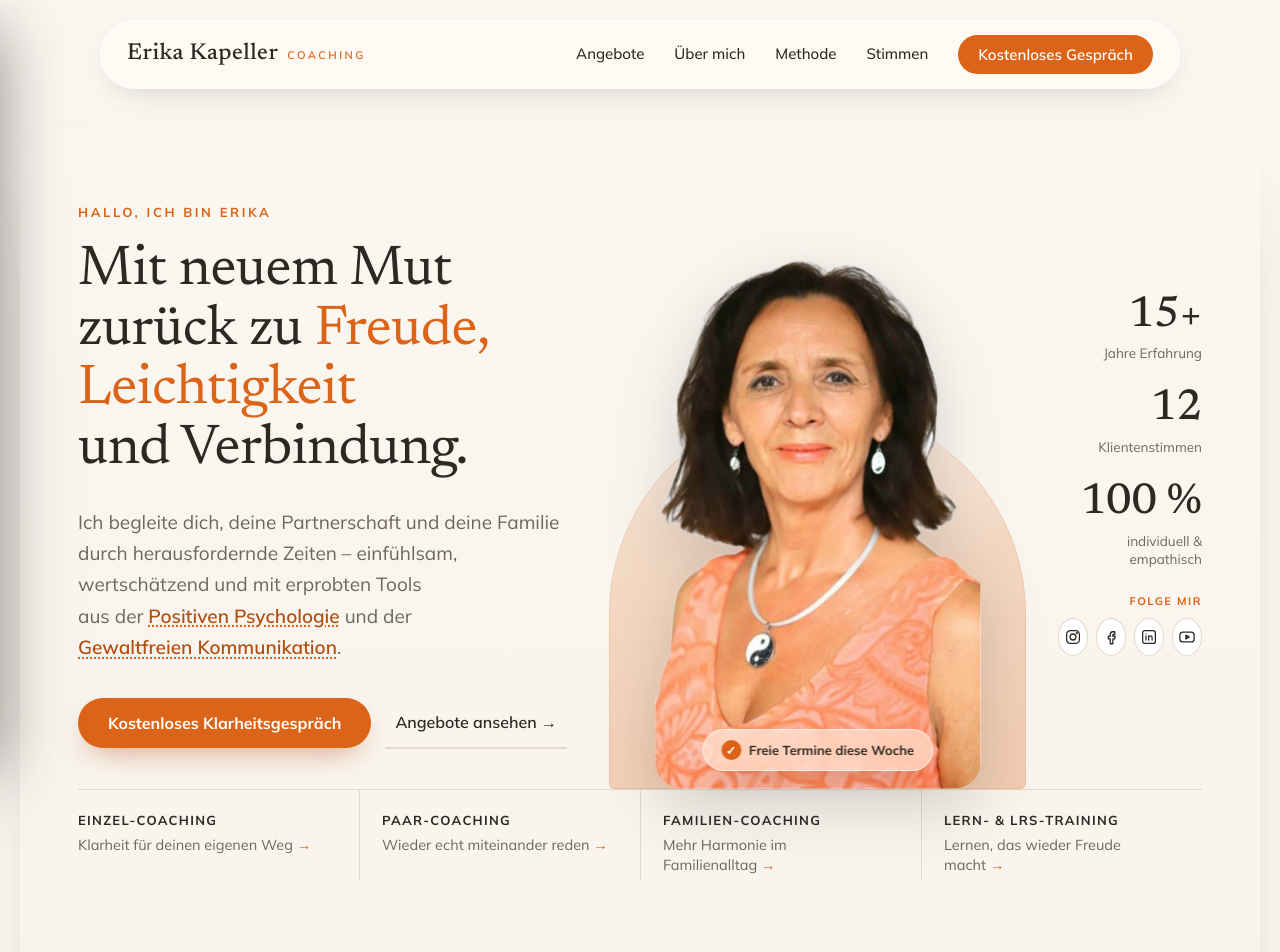
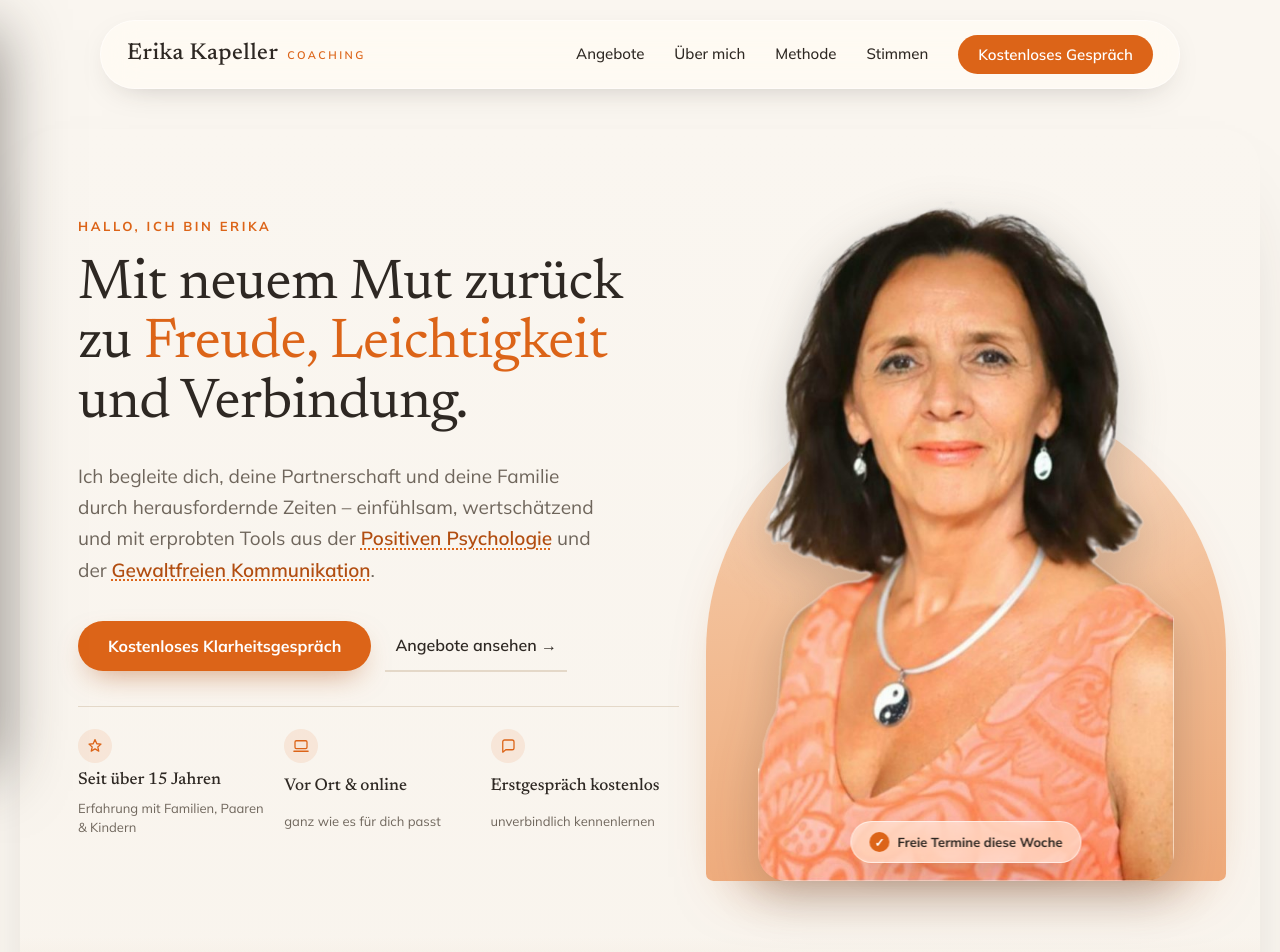
Before and after one commit to kainbergermanuel-commits/erika-kapeller-coaching, a plain HTML site: page index.html in a window 1280 px wide. Shown: the top 952 px of the page. Drawn offline with Linux system fonts and the light colour scheme.

Commit message:
Hero ruhiger: zwei Spalten, Vertrauens-Punkte, kraeftigerer Bogen
Statt Zahlen-Spalte, Social-Symbolen und Schwerpunkt-Leiste: drei
Vertrauens-Punkte unter den Knoepfen (Seit ueber 15 Jahren, Vor Ort &
online, Erstgespraech kostenlos), Portraet bekommt die ganze rechte
Seite, Bogen in warmem Pfirsich. Menue bei mittleren Breiten enger
(ragte bei 900px 14px hinaus). Geprueft bei 375-1440px.

Co-Authored-By: Claude Opus 5.5 <noreply@anthropic.com>

```diff
--- a/index.html
+++ b/index.html
@@ -11,7 +11,7 @@
 <link rel="preconnect" href="https://fonts.googleapis.com">
 <link rel="preconnect" href="https://fonts.gstatic.com" crossorigin>
 <link href="https://fonts.googleapis.com/css2?family=Newsreader:ital,opsz,wght@0,6..72,400;0,6..72,500;0,6..72,600;1,6..72,400&family=Mulish:wght@300;400;500;600;700&display=swap" rel="stylesheet">
-<link rel="stylesheet" href="styles.css?v=20261117i">
+<link rel="stylesheet" href="styles.css?v=20261117l">
 </head>
 <body>
 
@@ -64,6 +64,11 @@
       <a href="https://calendly.com/erikakapeller" target="_blank" rel="noopener" class="btn btn-primary">Kostenloses Klarheitsgespräch</a>
       <a href="angebote.html" class="btn btn-ghost">Angebote ansehen →</a>
     </div>
+    <aside class="hero-zahlen hero-vertrauen" aria-label="Auf einen Blick">
+    <div class="hero-punkt"><span class="hero-punkt-icon" aria-hidden="true"><svg viewBox="0 0 24 24" fill="none" stroke="currentColor" stroke-width="1.7" stroke-linecap="round" stroke-linejoin="round"><path d="M12 3.5 14.4 9l5.6.5-4.3 3.7 1.3 5.6L12 15.9 7 18.8l1.3-5.6L4 9.5 9.6 9z"/></svg></span><b>Seit über 15 Jahren</b><span>Erfahrung mit Familien, Paaren &amp; Kindern</span></div>
+    <div class="hero-punkt"><span class="hero-punkt-icon" aria-hidden="true"><svg viewBox="0 0 24 24" fill="none" stroke="currentColor" stroke-width="1.7" stroke-linecap="round" stroke-linejoin="round"><rect x="4" y="5" width="16" height="10.5" rx="1.8"/><path d="M2.5 19h19"/></svg></span><b>Vor Ort &amp; online</b><span>ganz wie es für dich passt</span></div>
+    <div class="hero-punkt"><span class="hero-punkt-icon" aria-hidden="true"><svg viewBox="0 0 24 24" fill="none" stroke="currentColor" stroke-width="1.7" stroke-linecap="round" stroke-linejoin="round"><path d="M20 14.5a2.5 2.5 0 0 1-2.5 2.5H9l-4 3.2V6.5A2.5 2.5 0 0 1 7.5 4h10A2.5 2.5 0 0 1 20 6.5z"/></svg></span><b>Erstgespräch kostenlos</b><span>unverbindlich kennenlernen</span></div>
+  </aside>
   </div>
 
   <div class="hero-portrait">
@@ -71,28 +76,6 @@
     <img src="assets/img/erika-hero.png" width="561" height="919" alt="Erika Kapeller, Coachin" loading="eager" fetchpriority="high">
     <div class="hero-badge"><span class="hero-badge-check">✓</span> Freie Termine diese Woche</div>
   </div>
-
-  <aside class="hero-zahlen" aria-label="Auf einen Blick">
-    <div class="hero-zahl"><b>15+</b><span>Jahre Erfahrung</span></div>
-    <div class="hero-zahl"><b>12</b><span>Klientenstimmen</span></div>
-    <div class="hero-zahl"><b>100&nbsp;%</b><span>individuell &amp; empathisch</span></div>
-    <div class="hero-social">
-      <span>Folge mir</span>
-      <div>
-        <a href="https://www.instagram.com/erikakapeller/" target="_blank" rel="noopener" aria-label="Instagram"><svg viewBox="0 0 24 24" fill="none" stroke="currentColor" stroke-width="1.7" stroke-linecap="round" stroke-linejoin="round" aria-hidden="true"><rect x="3.5" y="3.5" width="17" height="17" rx="5"/><circle cx="12" cy="12" r="4"/><circle cx="17.2" cy="6.8" r=".6" fill="currentColor"/></svg></a>
-        <a href="https://www.facebook.com/profile.php?id=100063453646519" target="_blank" rel="noopener" aria-label="Facebook"><svg viewBox="0 0 24 24" fill="none" stroke="currentColor" stroke-width="1.7" stroke-linecap="round" stroke-linejoin="round" aria-hidden="true"><path d="M14.5 8.5h2.5V5h-2.5A3.5 3.5 0 0 0 11 8.5V11H8.5v3.5H11V21h3.5v-6.5H17l.5-3.5h-3V9a.5.5 0 0 1 .5-.5z"/></svg></a>
-        <a href="https://www.linkedin.com/in/erika-kapeller-3380021b2/" target="_blank" rel="noopener" aria-label="LinkedIn"><svg viewBox="0 0 24 24" fill="none" stroke="currentColor" stroke-width="1.7" stroke-linecap="round" stroke-linejoin="round" aria-hidden="true"><rect x="3.5" y="3.5" width="17" height="17" rx="3"/><path d="M8 10.5V16M8 7.8v.01M11.5 16v-3.2a2.3 2.3 0 0 1 4.6 0V16M11.5 10.5V16"/></svg></a>
-        <a href="https://www.youtube.com/channel/UCRWZBGDhrinW2wrE5I-bDhQ" target="_blank" rel="noopener" aria-label="YouTube"><svg viewBox="0 0 24 24" fill="none" stroke="currentColor" stroke-width="1.7" stroke-linecap="round" stroke-linejoin="round" aria-hidden="true"><rect x="2.5" y="5.5" width="19" height="13" rx="4"/><path d="m10.5 9.5 4.5 2.5-4.5 2.5z" fill="currentColor"/></svg></a>
-      </div>
-    </div>
-  </aside>
-
-  <nav class="hero-leiste" aria-label="Meine Schwerpunkte">
-    <a href="angebote.html#einzel-coaching"><b>Einzel-Coaching</b><span>Klarheit für deinen eigenen <span class="nowrap">Weg&nbsp;<span aria-hidden="true">→</span></span></span></a>
-    <a href="angebote.html#paar-coaching"><b>Paar-Coaching</b><span>Wieder echt miteinander <span class="nowrap">reden&nbsp;<span aria-hidden="true">→</span></span></span></a>
-    <a href="angebote.html#familien-coaching"><b>Familien-Coaching</b><span>Mehr Harmonie im <span class="nowrap">Familienalltag&nbsp;<span aria-hidden="true">→</span></span></span></a>
-    <a href="angebote.html#lern-training"><b>Lern- &amp; LRS-Training</b><span>Lernen, das wieder Freude <span class="nowrap">macht&nbsp;<span aria-hidden="true">→</span></span></span></a>
-  </nav>
 </section>
 
 <!-- PAIN POINTS -->
@@ -344,6 +327,6 @@
 
 </div>
 
-<script src="script.js?v=20261117i"></script>
+<script src="script.js?v=20261117l"></script>
 </body>
 </html>
--- a/styles.css
+++ b/styles.css
@@ -1274,8 +1274,8 @@ img[width][height] { height: auto; }
 
 /* ---------- Hero neu (11/2026): Text · Porträt im Bogen · Zahlen, darunter Schwerpunkte ---------- */
 .hero.hero-neu {
-  grid-template-columns: minmax(0, 1.25fr) minmax(0, 0.95fr) minmax(0, 0.36fr);
-  grid-template-areas: "text bild zahlen" "leiste leiste leiste";
+  grid-template-columns: minmax(0, 1.2fr) minmax(0, 0.95fr) minmax(0, 0.48fr);
+  grid-template-areas: "text bild zahlen";
   align-items: end;
   gap: 0 clamp(28px, 4vw, 56px);
   padding-top: clamp(40px, 6vw, 72px);
@@ -1290,9 +1290,9 @@ img[width][height] { height: auto; }
   position: absolute; left: -5%; right: -5%; bottom: 0; height: 72%;
   border-radius: 999px 999px 28px 28px;
   background:
-    radial-gradient(120% 80% at 50% 0%, rgba(255,255,255,.55), transparent 60%),
-    linear-gradient(170deg, var(--tint-2) 0%, rgba(var(--accent-soft-rgb), .55) 100%);
-  box-shadow: inset 0 0 0 1px rgba(var(--accent-rgb), .12);
+    radial-gradient(110% 70% at 50% 8%, rgba(255,255,255,.35), transparent 62%),
+    linear-gradient(175deg, #f6cfae 0%, #eea979 100%);
+  box-shadow: 0 30px 60px -34px rgba(var(--accent-deep-rgb), .55);
 }
 .hero-portrait img {
   position: relative; z-index: 1; display: block;
@@ -1360,3 +1360,51 @@ img[width][height] { height: auto; }
   .hero-social { grid-column: 1 / -1; }
   .hero-bogen { left: 0; right: 0; }
 }
+
+/* Hero, Runde 2: ruhiger. Statt Zahlen drei Vertrauens-Punkte, kein Social, keine Leiste */
+.hero-punkt { display: grid; grid-template-columns: auto 1fr; column-gap: 12px; align-items: start; text-align: left; }
+.hero-punkt-icon {
+  grid-row: span 2; width: 38px; height: 38px; border-radius: 50%;
+  display: inline-flex; align-items: center; justify-content: center;
+  background: rgba(var(--accent-rgb), .10); color: var(--accent);
+}
+.hero-punkt-icon svg { width: 18px; height: 18px; }
+.hero-punkt b { font-family: 'Newsreader', serif; font-weight: 500; font-size: 19px; line-height: 1.2; color: var(--ink); }
+.hero-punkt span:not(.hero-punkt-icon) { font-size: 13.5px; color: var(--muted); line-height: 1.4; margin-top: 3px; }
+.hero-neu .hero-zahlen { gap: 28px; text-align: left; }
+.hero-neu .hero-portrait img { filter: drop-shadow(0 14px 24px rgba(46,40,35,.22)); }
+@media (max-width: 1080px) {
+  .hero.hero-neu { grid-template-areas: "text bild" "zahlen zahlen"; }
+  .hero-neu .hero-zahlen { display: grid; grid-template-columns: repeat(3, minmax(0,1fr)); gap: 20px; padding-top: 32px; }
+}
+@media (max-width: 760px) {
+  .hero.hero-neu { grid-template-areas: "text" "bild" "zahlen"; }
+  .hero-neu .hero-zahlen { grid-template-columns: minmax(0,1fr); gap: 16px; padding-top: 28px; }
+}
+
+/* Hero, Runde 3: zwei Spalten, Vertrauens-Punkte als Reihe unter den Knöpfen */
+.hero.hero-neu { grid-template-columns: minmax(0, 1.12fr) minmax(0, 0.88fr); grid-template-areas: "text bild"; }
+.hero-neu .hero-text-col { padding-bottom: 32px; }
+.hero-neu .hero-vertrauen {
+  display: grid; grid-template-columns: repeat(3, minmax(0, 1fr)); gap: 18px;
+  margin-top: 34px; padding: 22px 0 0; border-top: 1px solid var(--line);
+}
+.hero-neu .hero-vertrauen .hero-punkt { grid-template-columns: 1fr; row-gap: 8px; }
+.hero-neu .hero-vertrauen .hero-punkt-icon { grid-row: auto; width: 34px; height: 34px; }
+.hero-neu .hero-vertrauen .hero-punkt b { font-size: 17px; }
+.hero-neu .hero-vertrauen .hero-punkt span:not(.hero-punkt-icon) { margin-top: 0; font-size: 13px; }
+.hero-neu .hero-portrait img { width: 88%; max-width: 420px; }
+@media (max-width: 1080px) { .hero.hero-neu { grid-template-areas: "text bild"; } }
+@media (max-width: 760px) {
+  .hero.hero-neu { grid-template-columns: minmax(0,1fr); grid-template-areas: "text" "bild"; }
+  .hero-neu .hero-vertrauen { grid-template-columns: minmax(0,1fr); gap: 14px; }
+  .hero-neu .hero-vertrauen .hero-punkt { grid-template-columns: auto 1fr; column-gap: 12px; row-gap: 0; }
+  .hero-neu .hero-vertrauen .hero-punkt-icon { grid-row: span 2; }
+}
+/* Mittlere Breiten: Menü enger, damit es nicht über den Rand ragt */
+@media (max-width: 1060px) {
+  .nav-links { gap: 18px; font-size: 14.5px; }
+  .nav-cta { padding-left: 16px; padding-right: 16px; }
+  .logo { font-size: 21px; }
+  .logo-tag { display: none; }
+}
```
Also changed, not shown: 404.html (+2 -2 lines), angebote.html (+2 -2 lines), datenschutz.html (+2 -2 lines), impressum.html (+2 -2 lines), kontakt.html (+2 -2 lines), methode.html (+2 -2 lines), stimmen.html (+2 -2 lines), ueber-mich.html (+2 -2 lines).
